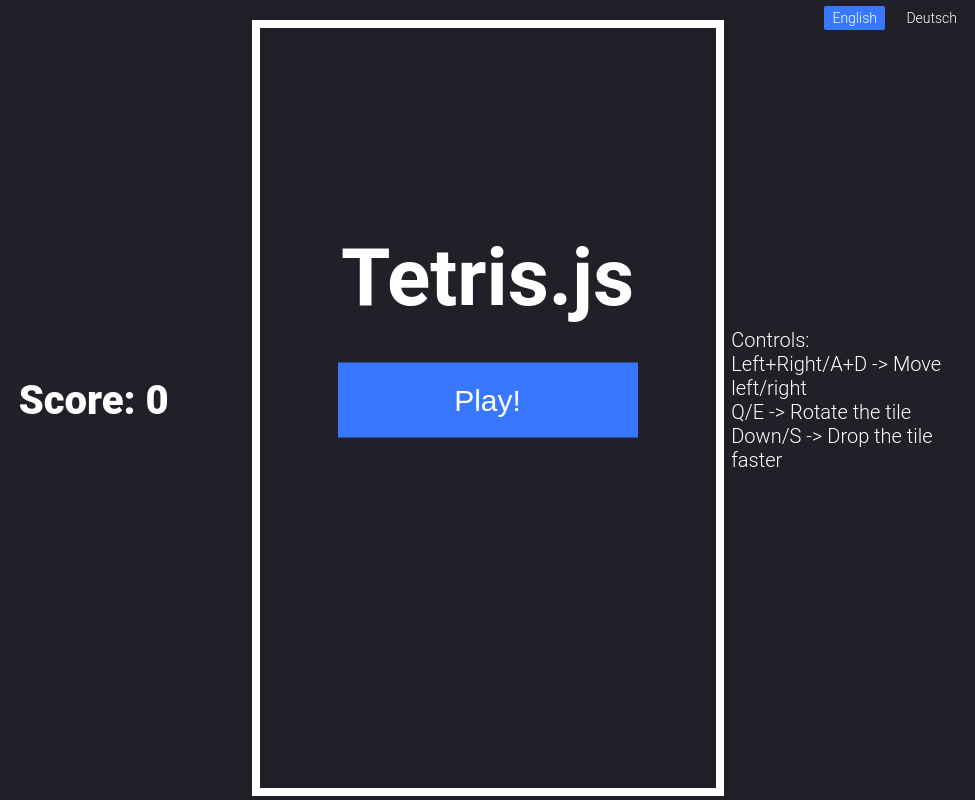
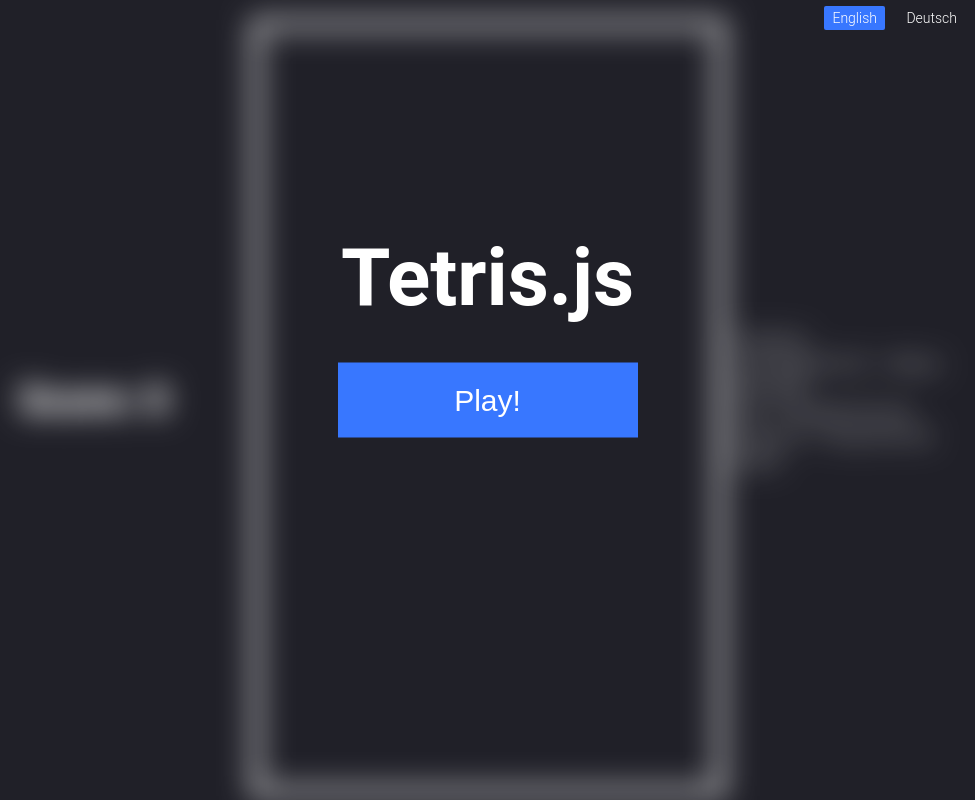
Before and after one commit to KingOfDog/Tetris.js, an Electron app: page index.html in a window 975 px wide. Drawn offline with Linux system fonts and the light colour scheme.

Commit message:
Blurred background on menu

```diff
--- a/index.html
+++ b/index.html
@@ -6,18 +6,27 @@
     <link rel="stylesheet" href="style.css">
 </head>
 <body>
+<svg xmlns="http://www.w3.org/2000/svg" version="1.1">
+    <defs>
+        <filter id="f1" x="0" y="0">
+            <feGaussianBlur in="SourceGraphic" stdDeviation="15"/>
+        </filter>
+    </defs>
+</svg>
 <div id="language-selector">
     <div id="lang-en" class="lang active" data-lang="en">English</div>
     <div id="lang-de" class="lang" data-lang="de">Deutsch</div>
 </div>
-<div id="score" data-prefix="Score: ">0</div>
+<div id="background" class="blurred">
+    <div id="score" data-prefix="Score: ">0</div>
+    <canvas id="tetris" width="240" height="400"></canvas>
+    <div id="controls"></div>
+</div>
 <div id="container">
-    <canvas id="tetris" width="240" height="400"></canvas>
     <h1 id="game-title">Tetris.js</h1>
     <button id="game-play">Play!</button>
     <button id="game-reset">Reset</button>
 </div>
-<div id="controls"></div>
 <script src="language.js"></script>
 <script src="tetris.js"></script>
 <script src="menu.js"></script>
--- a/language.js
+++ b/language.js
@@ -10,7 +10,8 @@ const en = {
     score: "Score: ",
     paused: "Paused",
     resume: "Resume",
-    title: "Tetris.js"
+    title: "Tetris.js",
+    reset: "Reset"
 };
 
 const de = {
@@ -24,7 +25,8 @@ const de = {
     play: "Spielen!",
     score: "Punkte: ",
     paused: "Pausiert",
-    resume: "Weiterspielen"
+    resume: "Weiterspielen",
+    reset: "Zurücksetzen"
 };
 
 let currentLang = "en";
@@ -59,6 +61,7 @@ function switchLang(lang) {
     } else {
         document.getElementById("game-title").innerHTML = l.getStr("paused");
         document.getElementById("game-play").innerHTML = l.getStr("resume");
+        document.getElementById("game-reset").innerHTML = l.getStr("reset");
     }
     switchActiveSelector(currentLang)
 }
--- a/menu.js
+++ b/menu.js
@@ -25,7 +25,9 @@ document.addEventListener("keydown", (event) => {
             }
         }
     } else if(event.keyCode === 27) {
-        toggleMenu();
+        if(!firstRun) {
+            toggleMenu();
+        }
     }
 });
 
@@ -39,7 +41,7 @@ document.getElementById("game-play").addEventListener("click", () => {
 
 document.getElementById("game-reset").addEventListener("click", () => {
     firstRun = true;
-    clearArena();
+    clearScreen();
     hideMenu();
     switchLang(currentLang);
     showMenu();
@@ -55,6 +57,7 @@ function toggleMenu() {
 
 function showMenu() {
     isPaused = true;
+    document.getElementById("background").classList.add("blurred");
     document.getElementById("game-title").style.display = "block";
     document.getElementById("game-play").style.display = "block";
     if(!firstRun) {
@@ -64,6 +67,7 @@ function showMenu() {
 
 function hideMenu() {
     isPaused = false;
+    document.getElementById("background").classList.remove("blurred");
     document.getElementById("game-title").style.display = "none";
     document.getElementById("game-play").style.display = "none";
     document.getElementById("game-reset").style.display = "none";
--- a/style.css
+++ b/style.css
@@ -62,6 +62,17 @@ body {
     outline: none;
     box-shadow: 3px 4px 0 3px rgba(0,0,0,0.2);
 }
+#background {
+    width: 100%;
+    height: 100%;
+    position: absolute;
+    left: 0;
+    top: 0;
+}
+
+#background.blurred {
+    filter: url(#f1);
+}
 
 #tetris {
     position: absolute;
```
